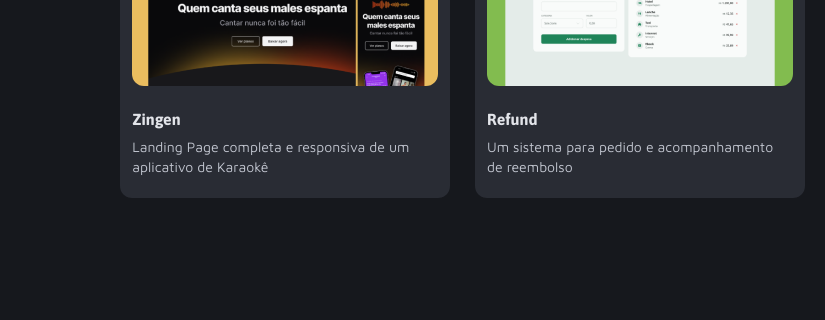
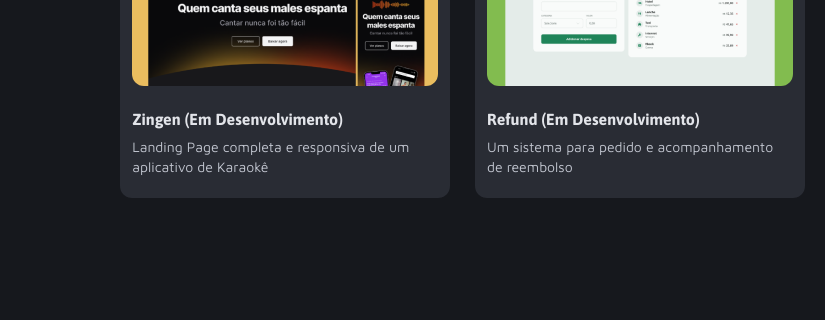
Before and after one commit to mayarajaques/projeto-portfolio-dev, a plain HTML site: page index.html in a window 1280 px wide. Shown: the part 1328-1648 px from the top of the page, 0-825 px from the left. Drawn offline with Linux system fonts and the light colour scheme.

```diff
--- a/index.html
+++ b/index.html
@@ -111,7 +111,7 @@
         <figcaption class="card">
           <img src="assets/images/Thumbnail_Project-04.png" alt="">
           <div class="subtittle">
-            <p>Zingen</p>
+            <p>Zingen (Em Desenvolvimento)</p>
             <span>
               Landing Page completa e responsiva de um aplicativo de Karaokê
             </span>
@@ -121,7 +121,7 @@
         <figcaption class="card">
           <img src="assets/images/Thumbnail_Project-05.png" alt="">
           <div class="subtittle">
-            <p>Refund</p>
+            <p>Refund (Em Desenvolvimento)</p>
             <span>
               Um sistema para pedido e acompanhamento <br> de reembolso
             </span>
```
